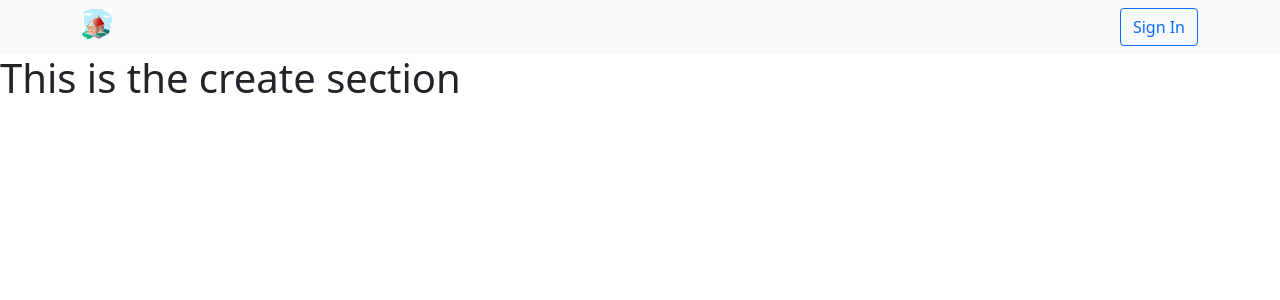
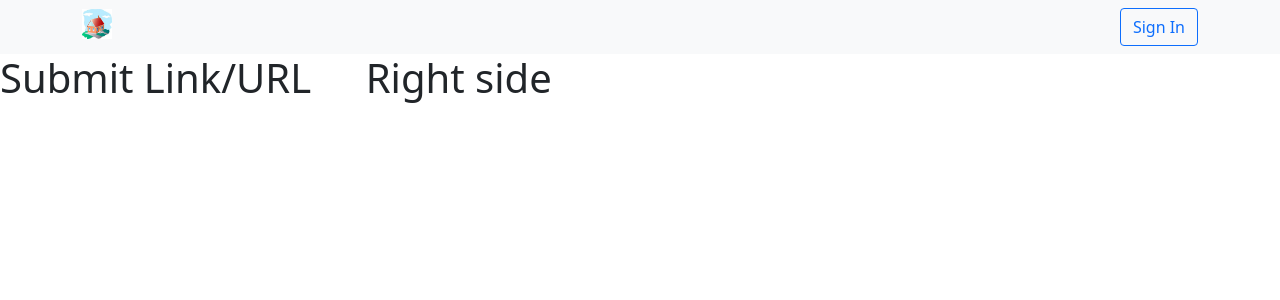
Before and after one commit to douglas86/personal-link-tracker, a Next.js app: page /user/link/create in a window 1280 px wide. Shown: the top 300 px of the page. Built offline with nearby package versions, Linux system fonts and the light colour scheme; no server answers; the database is empty.

Commit message:
Gather categories from db to send to browser

```diff
--- a/pages/user/link/create.jsx
+++ b/pages/user/link/create.jsx
@@ -1,9 +1,28 @@
-const create = () => {
+import prisma from '../../../lib/prisma';
+import styles from '../../../public/static/styles/create.module.css';
+
+const create = (props) => {
+  const result = JSON.parse(props.result);
+  console.log('result', result);
   return (
-    <div>
-      <h1>This is the create section</h1>
+    <div className={styles.flex_container}>
+      <div className={styles.flex_left}>
+        <h1>Submit Link/URL</h1>
+      </div>
+      <div className={styles.flex_right}>
+        <h1>Right side</h1>
+      </div>
     </div>
   );
+};
+
+export const getServerSideProps = async () => {
+  const Categories = await prisma.category.findMany();
+  const result = JSON.stringify(Categories);
+
+  return {
+    props: { result },
+  };
 };
 
 export default create;
--- a/public/static/styles/create.module.css
+++ b/public/static/styles/create.module.css
@@ -1,6 +1,5 @@
 .flex_container {
   display: flex;
-  flex-flow: row wrap;
 }
 
 .flex_left {
@@ -8,8 +7,7 @@
 }
 
 .flex_right {
-  width: 50%;
-  margin-top: 100px;
+  width: 75%;
 }
 
 .button {
```
